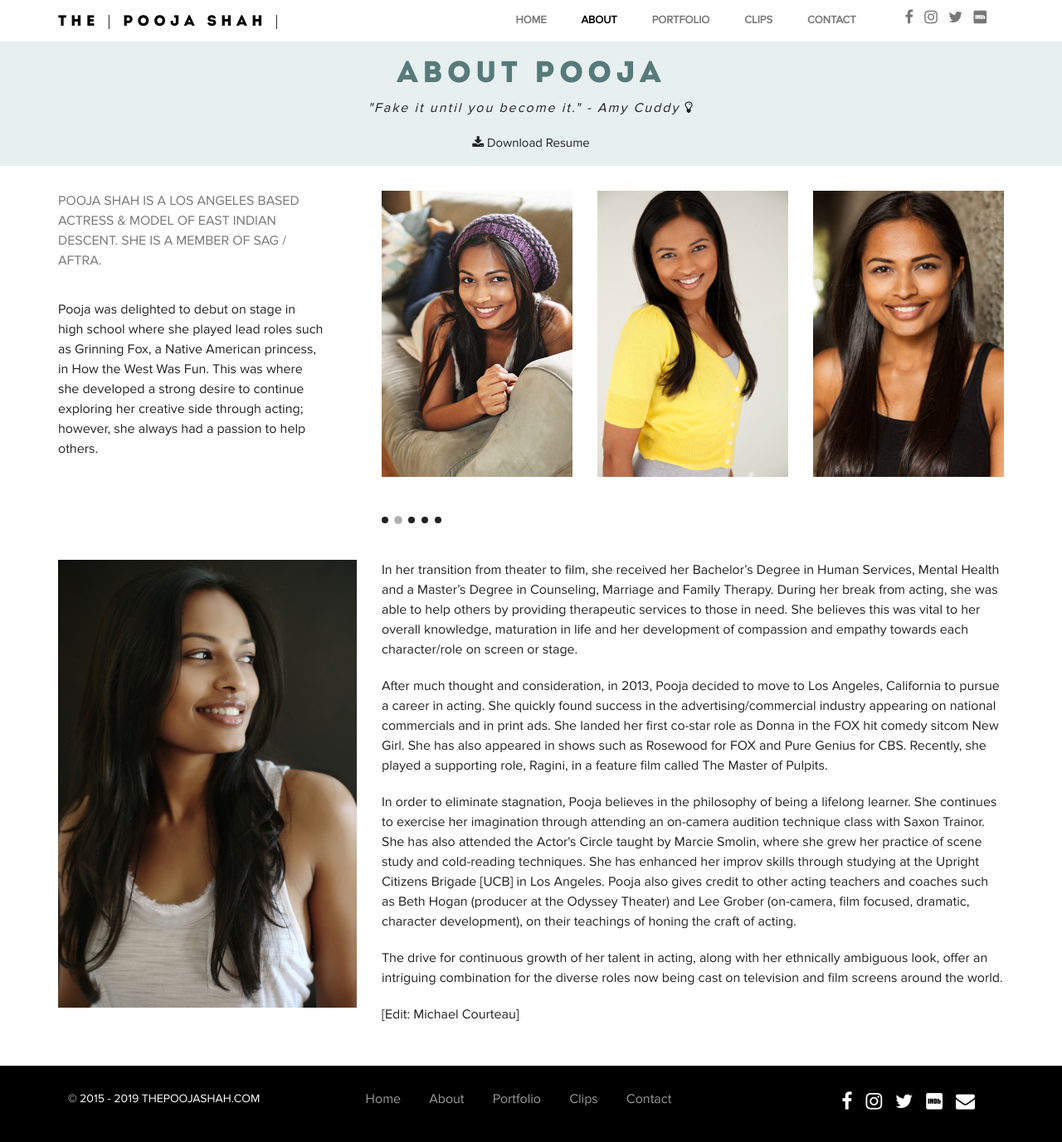
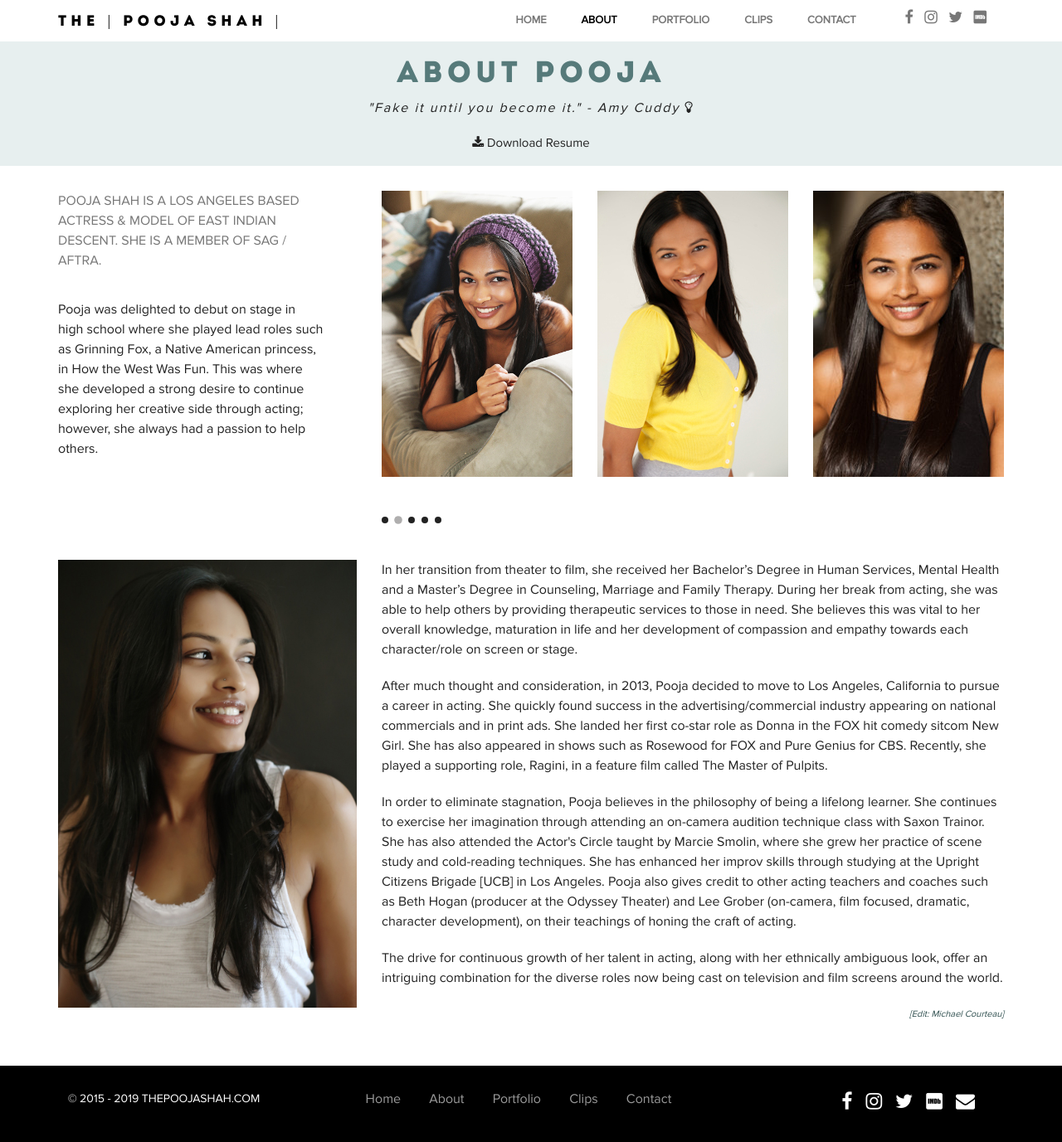
Before and after one commit to dtrack/thepoojashah, a Jekyll site: the page built from about/index.html, in a window 1280 px wide and 1385 px high. Shown: the top 1377 px of the window at 83% size. Built offline with Jekyll 4.4.1, drawn with Linux system fonts in a browser that asks for light colours.

Commit message:
add style for author credit class

```diff
--- a/css/main.scss
+++ b/css/main.scss
@@ -59,6 +59,13 @@
   }
 }
 
+.author-credit {
+    font-size: 11px !important;
+    font-style: italic;
+    color: darkslategray;
+    text-align: right;
+}
+
 @import "bootstrap";
 @import "magnific-popup";
 @import "animsition";
```
